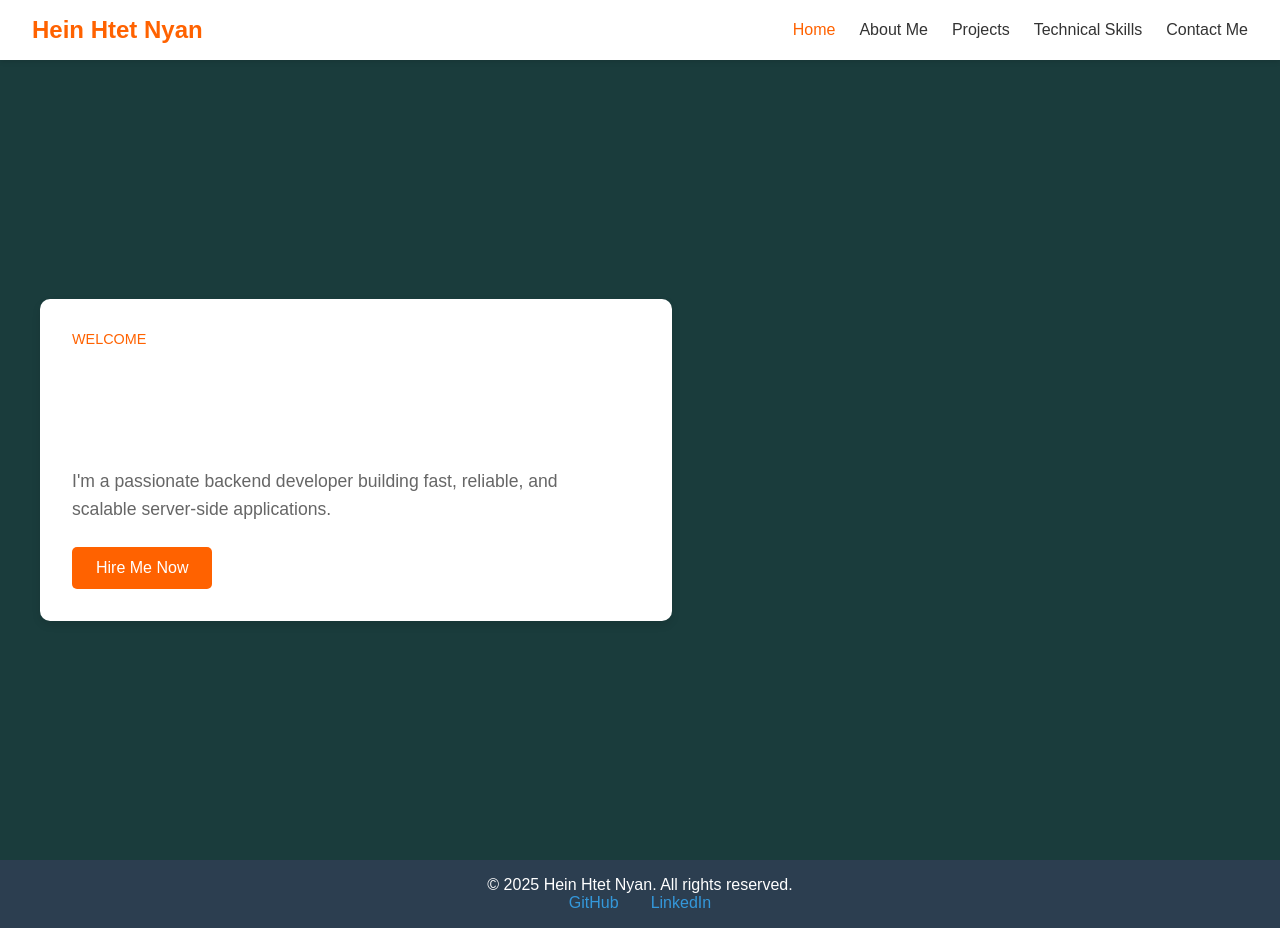
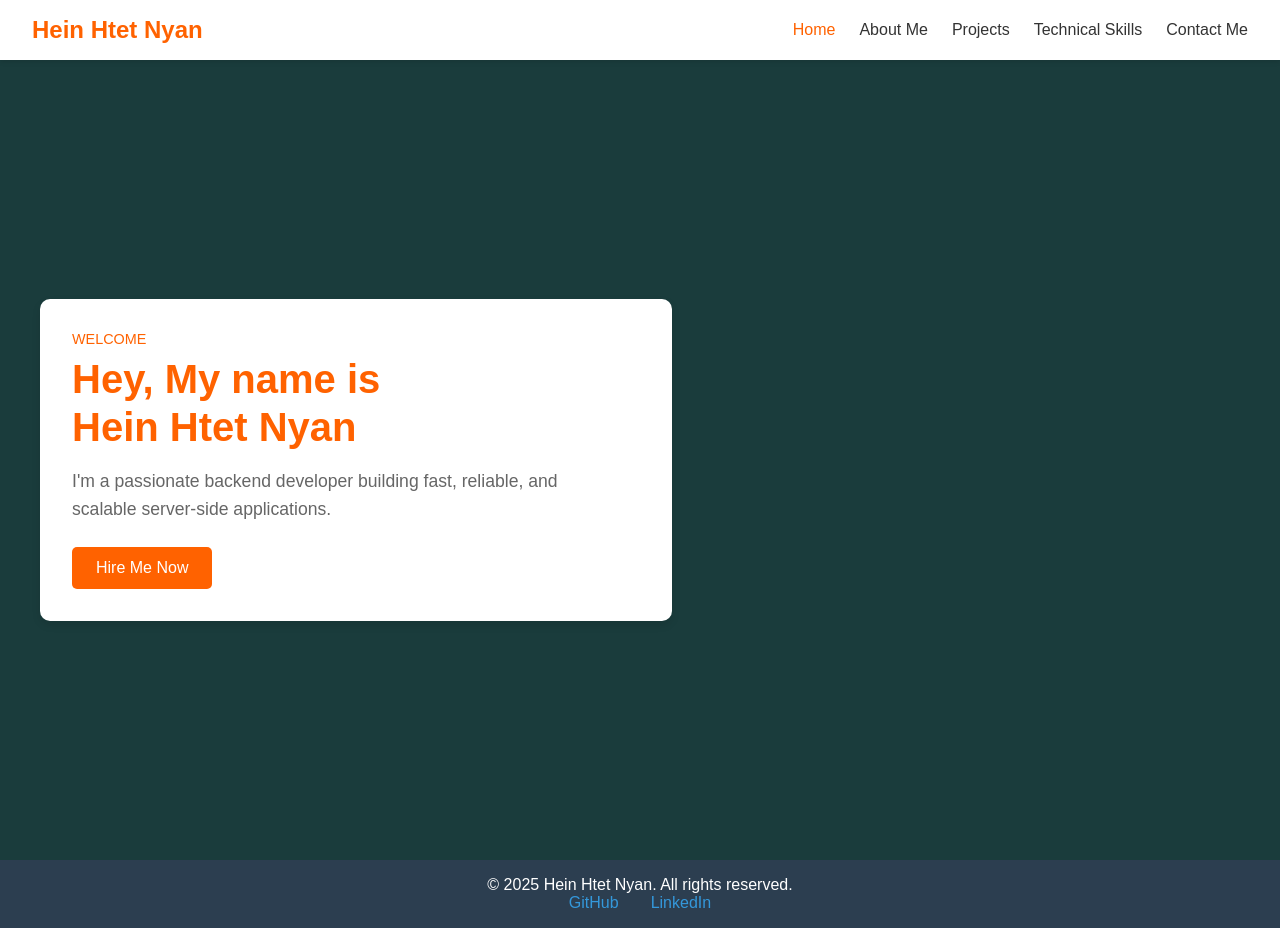
Before and after one commit to HeinHtetNyan/My-Portfolio, a React (Vite) app: page / in a window 1280 px wide. Built offline with nearby package versions, Linux system fonts and the light colour scheme.

Commit message:
second commit

```diff
--- a/src/pages/About.css
+++ b/src/pages/About.css
@@ -31,7 +31,7 @@
   margin-bottom: 0.5rem;
 }
 
-.title {
+.name {
   color: #ff6200;
   font-size: 2.5rem;
   font-weight: 700;
--- a/src/pages/About.jsx
+++ b/src/pages/About.jsx
@@ -6,7 +6,7 @@ function About() {
       <div className="hero-content">
         <div className="text-content">
           <p className="welcome">Get to know me</p>
-          <h1 className="title">About Me</h1>
+          <h1 className="name">About Me</h1>
           <div className="about-sections">
             <div className="section">
               <h2>Profile</h2>
--- a/src/pages/Contact.css
+++ b/src/pages/Contact.css
@@ -31,7 +31,7 @@
   margin-bottom: 0.5rem;
 }
 
-.title {
+.name {
   color: #ff6200;
   font-size: 2.5rem;
   font-weight: 700;
--- a/src/pages/Contact.jsx
+++ b/src/pages/Contact.jsx
@@ -6,7 +6,7 @@ function Contact() {
       <div className="hero-content">
         <div className="text-content">
           <p className="welcome">Get in touch</p>
-          <h1 className="title">Contact Me</h1>
+          <h1 className="name">Contact Me</h1>
           <div className="contact-info">
             <p><strong>Email:</strong> <a href="mailto:heinhtetnyanh09@gmail.com">heinhtetnyanh09@gmail.com</a></p>
             <p><strong>GitHub:</strong> <a href="https://github.com/HeinHtetNyan" target="_blank" rel="noopener noreferrer">https://github.com/HeinHtetNyan</a></p>
--- a/src/pages/Home.css
+++ b/src/pages/Home.css
@@ -27,7 +27,7 @@
   margin-bottom: 0.5rem;
 }
 
-.title {
+.name {
   color: #ff6200;
   font-size: 2.5rem;
   font-weight: 700;
--- a/src/pages/Home.jsx
+++ b/src/pages/Home.jsx
@@ -6,7 +6,7 @@ function Home() {
       <div className="hero-content">
         <div className="text-content">
           <p className="welcome">Welcome</p>
-          <h1 className="title">Hey, My name is<br />Hein Htet Nyan</h1>
+          <h1 className="name">Hey, My name is<br />Hein Htet Nyan</h1>
           <p className="description">I'm a passionate backend developer building fast, reliable, and scalable server-side applications.</p>
           <div className="buttons">
             <a href="/contact" className="cta-button primary">Hire Me Now</a>
--- a/src/pages/Skills.css
+++ b/src/pages/Skills.css
@@ -26,7 +26,7 @@
   margin-bottom: 0.5rem;
 }
 
-.title {
+.name {
   color: #ff6200;
   font-size: 2.5rem;
   font-weight: 700;
--- a/src/pages/Skills.jsx
+++ b/src/pages/Skills.jsx
@@ -8,7 +8,7 @@ function Skills() {
       <div className="hero-content">
         <div className="text-content">
           <p className="welcome">My expertise</p>
-          <h1 className="title">Skills</h1>
+          <h1 className="name">Skills</h1>
           <ul className="skills-list">
             {skills.map((skill, index) => (
               <li key={index} className="skill-item">{skill}</li>
```
